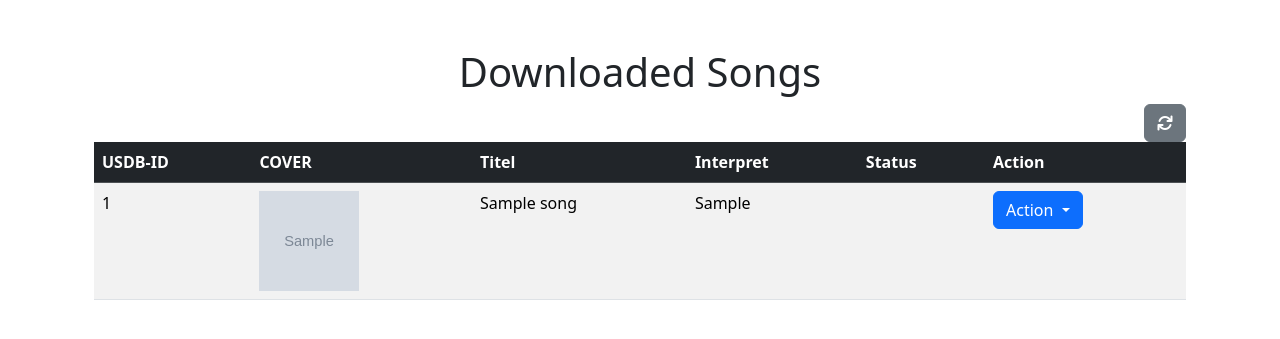
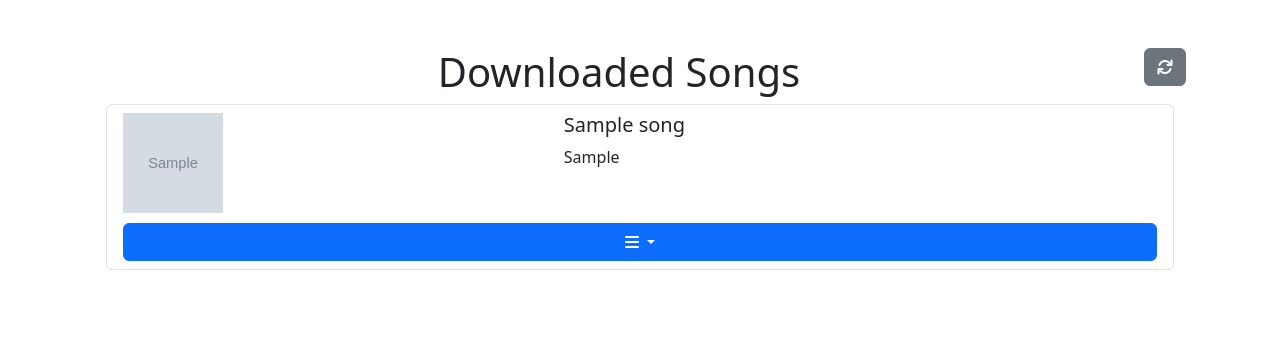
Before and after one commit to DiewahreKeule/USDB-Scraper, a Flask app: template templates/downloads.html in a window 1280 px wide. Shown: the part 56-395 px from the top of the page. Run offline with Flask 3, Linux system fonts and the light colour scheme; the template is opened without the code that fills it: most values are stand-ins (such as "Sample title", 1, 10 or a date in 2020); grey boxes marked "Sample" are stand-in pictures.

Commit message:
#6 Mobile-View - Optimize Download-List

```diff
--- a/templates/downloads.html
+++ b/templates/downloads.html
@@ -2,33 +2,19 @@
 
 {% block content %}
 <div class="container mt-5">
-    <h1 class="text-center">Downloaded Songs</h1>
+    <h1 class="text-center">Downloaded Songs
         <button class="btn btn-secondary btn-refresh">
             <i class="fa-solid fa-arrows-rotate"></i>
         </button>
-    <table class="table table-striped table-hover mt-6" id="songTable">
-        <thead class="table-dark">
-            <tr>
-                <th>USDB-ID</th>
-                <th>COVER</th>
-                <th>Titel</th>
-                <th>Interpret</th>
-                <th>Status</th>
-                <th>Action</th>
-            </tr>
-        </thead>
-        <tbody>
+    </h1>
+
+    <div class="container">
+        <ul class="list-group">
             {% for song in downloaded_songs %}
-            <tr>
-                <!-- Songs werden dynamisch geladen -->
-                <td id="usdb_song_id">{{song.USDB_SONG_ID}}</td>
-                <td>
-                    <img src="{{song.SONG_COVER_URL}}" width="100" height="100">
-                </td>
-                <td>{{song.SONG_TITLE}}</td>
-                <td>{{song.SONG_INTERPRET}}</td>
-
-                <td>
+            <li class="list-group-item">
+                <div class="row">
+                    <div class="col-5">
+                        <div class="badge-over">
                             {% if song.STATUS == -2 %}
                             <span class="badge bg-warning">Waiting</span>
                             {% elif song.STATUS == 0 %}
@@ -38,18 +24,24 @@
                             {% elif song.STATUS == 2 %}
                             <span class="badge bg-primary">Sraping Completed</span>
                             {% elif song.STATUS == 3 %}
-                    <span class="badge bg-info">Download / Create Folder</span>
+                            <span class="badge bg-info">Download</span>
                             {% elif song.STATUS == 4 %}
                             <span class="badge bg-success">Completed</span>
                             {% elif song.STATUS == -1 %}
                             <span class="badge bg-danger">Failed</span>
                             {% endif %}
-                </td>
-
-                <td>
-                    <div class="btn-group">
+                        </div>
+                        <img src="{{song.SONG_COVER_URL}}" width="100" height="100">
+                    </div>
+                    <div class="col-7">
+                        <h5>{{song.SONG_TITLE}}</h5>
+                        <p>{{song.SONG_INTERPRET}}</p>
+                    </div>
+                </div>
+                <div class="row action-button">
+                    <div class="btn-group col-12">
                         <button type="button" class="btn btn-primary dropdown-toggle" data-bs-toggle="dropdown" aria-expanded="false">
-                            Action
+                            <i class="fa-solid fa-bars"></i>
                         </button>
                         <ul class="dropdown-menu">
                             <li><a class="dropdown-item btn-start-scarping" data-id="{{song.USDB_SONG_ID}}" data-action="scraping">Start Scraping</a></li>
@@ -58,11 +50,11 @@
                             <li><a class="dropdown-item btn-start-scarping" data-id="{{song.USDB_SONG_ID}}" data-action="delete">Delete</a></li>
                         </ul>
                     </div>
-                </td>
-            </tr>
+                </div>
+            </li>
             {% endfor %}
-        </tbody>
-    </table>
+        </ul>
+    </div>
 </div>
 <script>
     document.querySelectorAll('.btn-start-scarping').forEach(button => {
```
Lines whose indentation alone changed are shown as unchanged.
